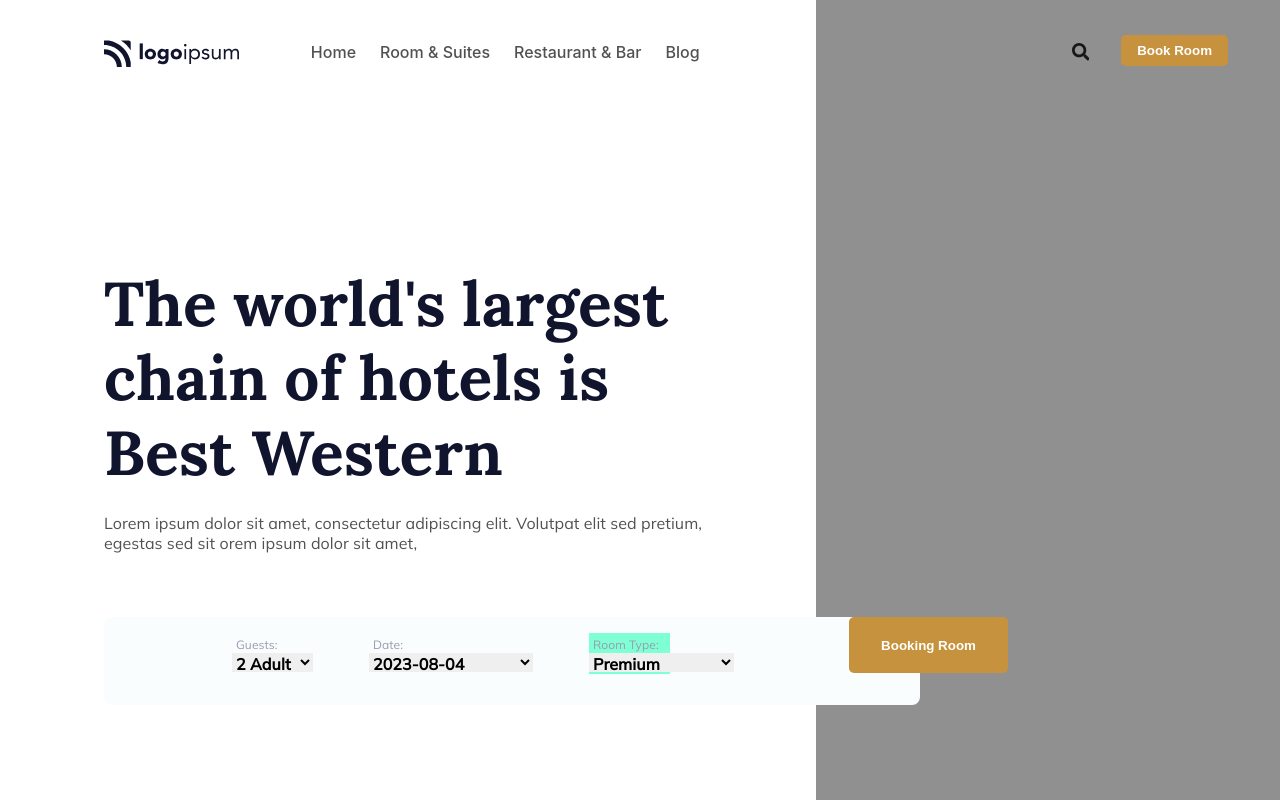
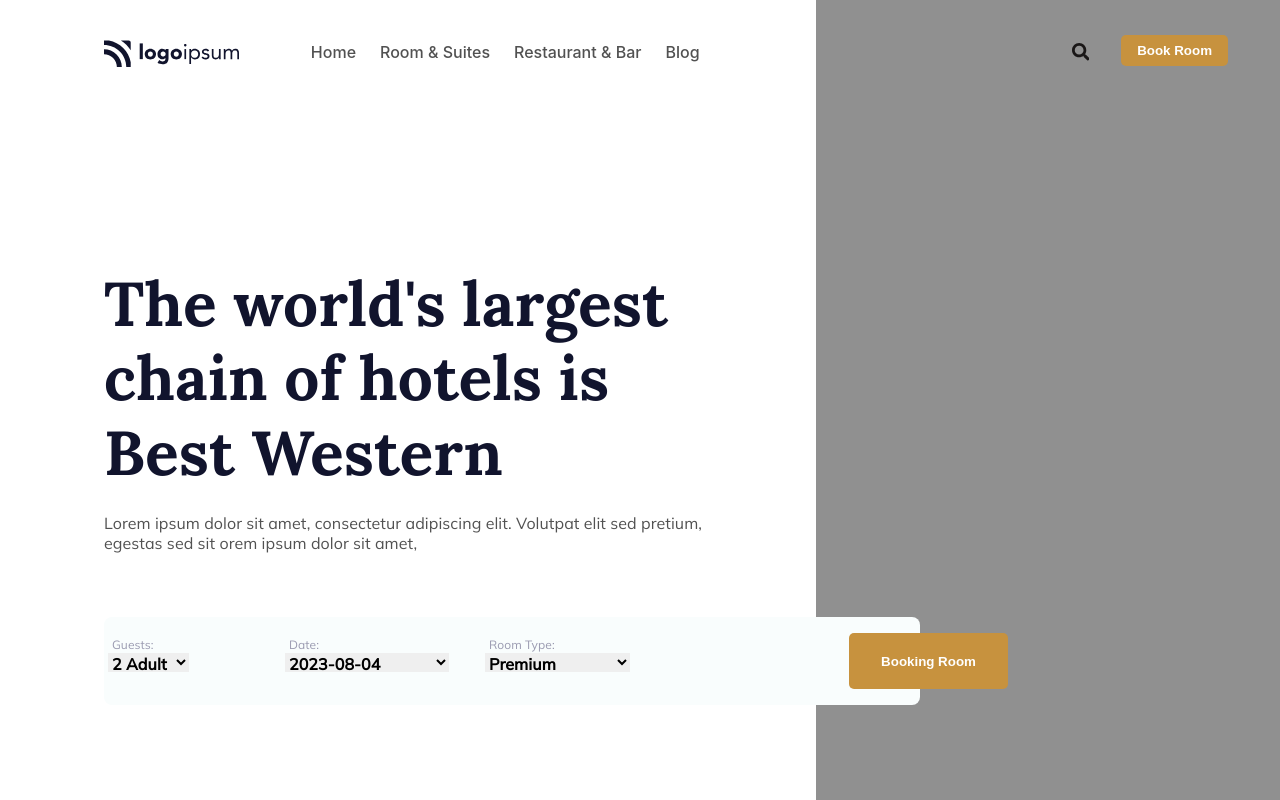
Before and after one commit to DevMuneeb/travel-wesite, a React (Create React App) app: page / in a window 1280 px wide. Shown: the top 800 px of the page. Built offline with nearby package versions, Linux system fonts and the light colour scheme; no server answers.

Commit message:
new changes

```diff
--- a/src/Components/Explore.css
+++ b/src/Components/Explore.css
@@ -22,7 +22,7 @@
     margin-bottom: 16px;
     height:41px;
     width:81px;
-    left:128px;
+    left:4px;
 
   }
   .dropdown-date{
@@ -33,7 +33,7 @@
     margin-bottom: 16px;
     height:41px;
     width:81px;
-    left:265px;
+    left:181px;
   }
   .dropdown-room{
     position: absolute;
@@ -43,8 +43,8 @@
     margin-bottom: 16px;
     height:41px;
     width:81px;
-    left:485px;
-    background-color: aquamarine;
+    left:381px;
+
   }
   .dropdown-label{
     /* Headlines/Headline Bold Normal */
@@ -104,13 +104,13 @@
     width: 145px;
     height: 19px;
     top: 654px;
-   Name: Headlines/Headline Bold Normal;
+    Name: Headlines/Headline Bold Normal;
     font-family: Mulish;
     font-size: 16px;
     font-weight: 700;
     line-height: 19px;
     letter-spacing: 0.005em;
- text-align: start;
+    text-align: start;
 
 
 
@@ -122,6 +122,8 @@
     display: inline-flex;
     height: 56px;
     padding: 18px 24px;
+    margin-top: 16px;
+    margin-bottom: 16px;
     justify-content: center;
     align-items: center;
     gap: 10px;
```
